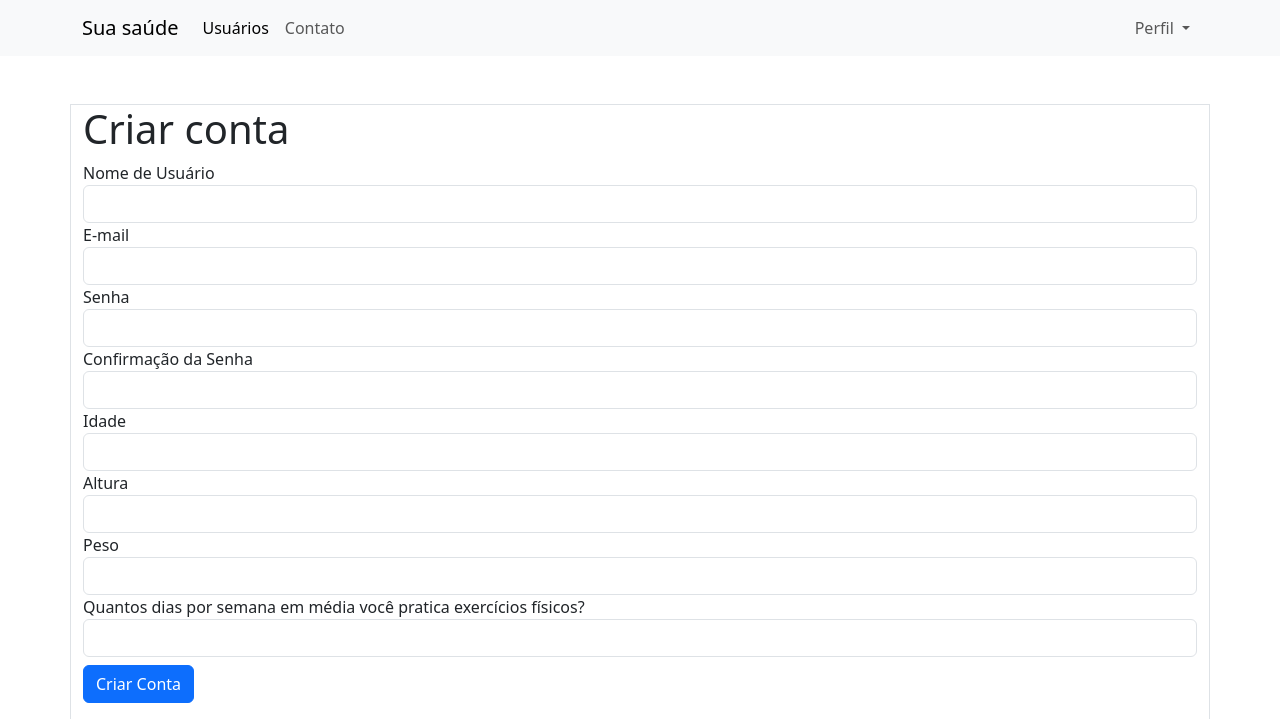
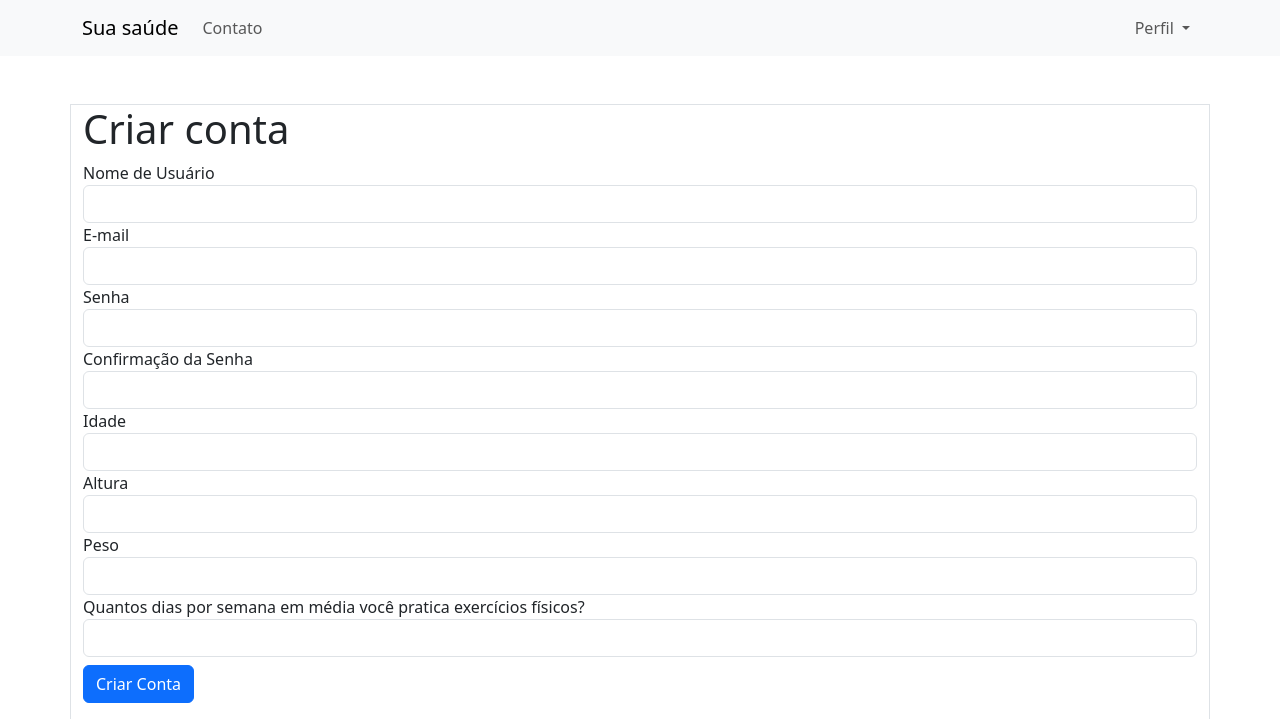
Before and after one commit to Fulcrum04/SuaSaude, a Flask app: page /criar_conta in a window 1280 px wide. Shown: the top 719 px of the page. Run offline with Flask 3, Linux system fonts and the light colour scheme; some libraries are stand-ins or nearby versions.

Commit message:
Update navbar.html

```diff
--- a/comunidade/templates/navbar.html
+++ b/comunidade/templates/navbar.html
@@ -6,9 +6,6 @@
     </button>
     <div class="collapse navbar-collapse" id="navbarSupportedContent">
       <ul class="navbar-nav me-auto mb-2 mb-lg-0">
-        <li class="nav-item">
-          <a class="nav-link active" aria-current="page" href="{{url_for('usuarios')}}">Usuários</a>
-        </li>
         <li class="nav-item">
           <a class="nav-link" href="{{url_for('contato')}}">Contato</a>
         </li>
```
